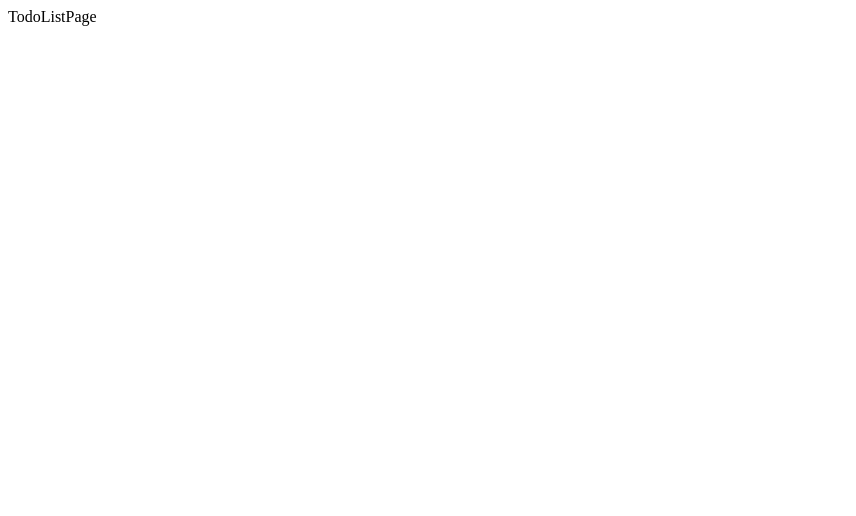
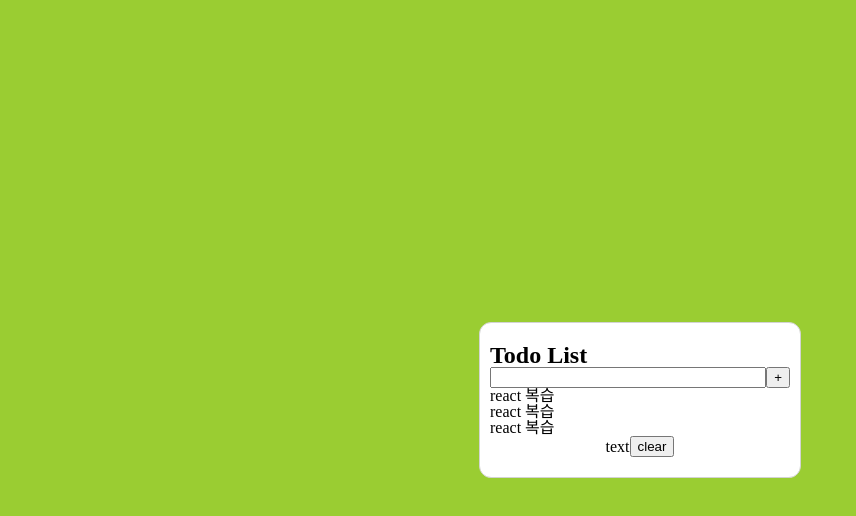
Before and after one commit to seongEun95/react-lesson, a React (Create React App) app: page /todoList in a window 1280 px wide. Shown: the top 516 px of the page, without its empty margins (0-856 px from the left). Built offline with nearby package versions, Linux system fonts and the light colour scheme.

Commit message:
todoList 기본기능 구현

```diff
--- a/public/index.html
+++ b/public/index.html
@@ -1,4 +1,4 @@
-<!DOCTYPE html>
+<!doctype html>
 <html lang="en">
   <head>
     <meta charset="utf-8" />
@@ -14,7 +14,6 @@
       manifest.json provides metadata used when your web app is installed on a
       user's mobile device or desktop. See https://developers.google.com/web/fundamentals/web-app-manifest/
     -->
-    <link rel="manifest" href="%PUBLIC_URL%/manifest.json" />
     <!--
       Notice the use of %PUBLIC_URL% in the tags above.
       It will be replaced with the URL of the `public` folder during the build.
--- a/src/App.tsx
+++ b/src/App.tsx
@@ -1,19 +1,12 @@
-/** @jsxRuntime classic */
-/** @jsx jsx */
-import { jsx, css } from '@emotion/react';
 import './style/global.css';
+import './style/reset.css';
 
 import Router from './router';
 
 export default function App() {
   return (
-    <div>
+    <>
       <Router />
-    </div>
+    </>
   );
 }
-
-const textCss = css`
-  color: blue;
-  font-size: '30px';
-`;
--- /dev/null
+++ b/src/components/Todo.tsx
@@ -0,0 +1,21 @@
+/** @jsxRuntime classic */
+/** @jsx jsx */
+import { jsx, css } from '@emotion/react';
+
+interface TodoProps {
+  id: string;
+  text: string;
+  done: boolean;
+}
+
+export default function Todo({ id, text, done }: TodoProps) {
+  return (
+    <div css={TodoCss}>
+      <div css={textCss}>{text}</div>
+    </div>
+  );
+}
+
+const TodoCss = css``;
+
+const textCss = css``;
--- a/src/page/TodoListPage.tsx
+++ b/src/page/TodoListPage.tsx
@@ -1,3 +1,117 @@
+/** @jsxRuntime classic */
+/** @jsx jsx */
+import { jsx, css } from '@emotion/react';
+import React, { useState } from 'react';
+import { TodoList } from '../types/Todo.type';
+import Todo from '../components/Todo';
+
 export default function TodoListPage() {
-  return <div>TodoListPage</div>;
+  const [list, setList] = useState<TodoList>([
+    { id: '1', text: 'react 복습', done: false },
+    { id: '2', text: 'react 복습', done: false },
+    { id: '3', text: 'react 복습', done: false },
+  ]);
+  const [userInput, setUserInput] = useState('');
+
+  const handleChnageInput = (e: React.ChangeEvent<HTMLInputElement>) => {
+    setUserInput(e.target.value);
+  };
+
+  const handleClickAddButton = () => {
+    setList(prev => [
+      ...prev,
+      {
+        id: String(+prev[prev.length - 1].id + 1),
+        text: userInput,
+        done: false,
+      },
+    ]);
+
+    setUserInput('');
+  };
+
+  console.log(list);
+
+  return (
+    <div css={TodoListCss}>
+      <div css={containerCss}>
+        <div css={headerCss}>
+          <div>Todo List</div>
+        </div>
+        <div css={bodyCss}>
+          <div css={inputWrapperCss}>
+            <input
+              css={inputCss}
+              name="text"
+              value={userInput}
+              onChange={handleChnageInput}
+            />
+            <button onClick={handleClickAddButton}>+</button>
+          </div>
+          <div css={todoListWrapperCss}>
+            {list.map(({ id, text, done }) => (
+              <Todo key={id} id={id} text={text} done={done} />
+            ))}
+            {/* {list.map(todo => (
+              <Todo key={todo.id} {...todo} />
+            ))} */}
+          </div>
+        </div>
+        <div css={footerCss}>
+          <div>text</div>
+          <button>clear</button>
+        </div>
+      </div>
+    </div>
+  );
 }
+
+const TodoListCss = css`
+  display: flex;
+  justify-content: center;
+  align-items: center;
+  width: 100vw;
+  height: 100vh;
+  background-color: yellowgreen;
+`;
+
+const containerCss = css`
+  display: flex;
+  flex-direction: column;
+  align-items: center;
+  width: 300px;
+  padding: 20px 10px;
+
+  background-color: white;
+  border: 1px solid lightgrey;
+  border-radius: 12px;
+`;
+
+const headerCss = css`
+  width: 100%;
+
+  & div {
+    font-size: 24px;
+    font-weight: bold;
+  }
+`;
+
+const bodyCss = css`
+  width: 100%;
+`;
+
+const todoListWrapperCss = css``;
+
+const inputWrapperCss = css`
+  display: flex;
+  width: 100%;
+`;
+
+const inputCss = css`
+  flex: 1;
+`;
+
+const footerCss = css`
+  display: flex;
+  align-items: center;
+`;
```
Also changed, not shown: src/types/Todo.type.ts (added, +7 -0 lines).
